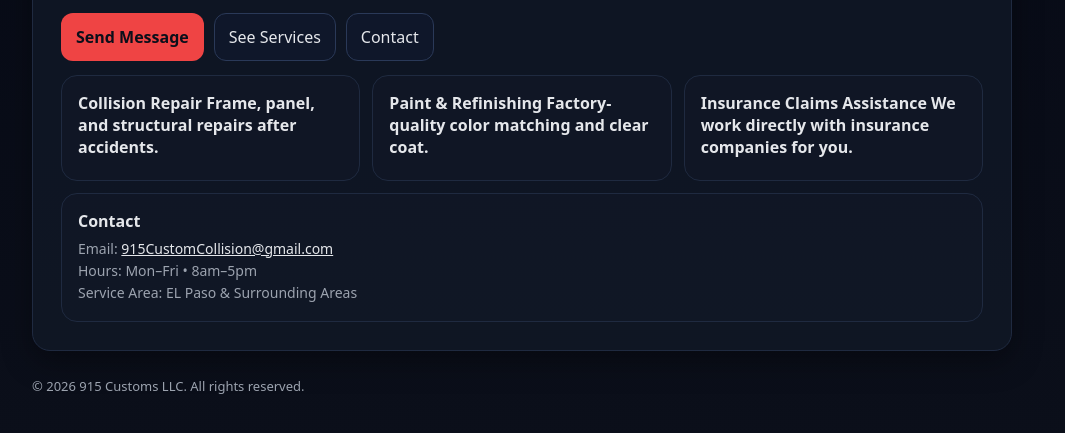
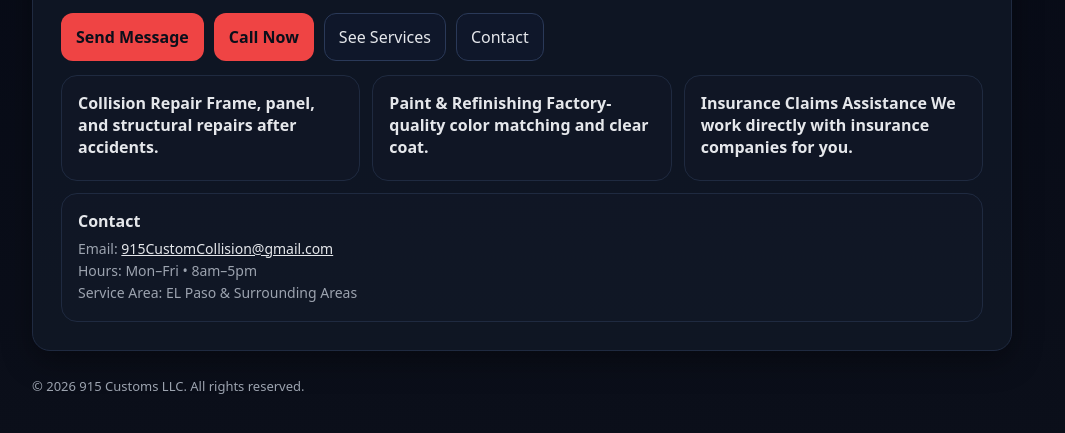
Before and after one commit to 915customz/my-website, a plain HTML site: page index.html in a window 1280 px wide. Shown: the part 505-938 px from the top of the page, without its empty margins (118-1183 px from the left). Drawn offline with Linux system fonts and the light colour scheme.

Commit message:
Update index.html

```diff
--- a/index.html
+++ b/index.html
@@ -106,7 +106,7 @@
      <p>We specialize in insurance collision repairs, paint, and body work.  Quality craftsmanship, honest service, and fast turnaround.</p>
 
       <div class="cta">
-        <a class="btn primary" href="mailto:915CustomCollision@gmail.com?subject=Website%20Inquiry">Send Message</a>
+        <a class="btn primary" href="mailto:915CustomCollision@gmail.com?subject=Website%20Inquiry">Send Message<a class="btn primary" href="tel:19159996519">Call Now</a>
         <a class="btn" href="#services">See Services</a>
         <a class="btn" href="#contact">Contact</a>
       </div>
```
